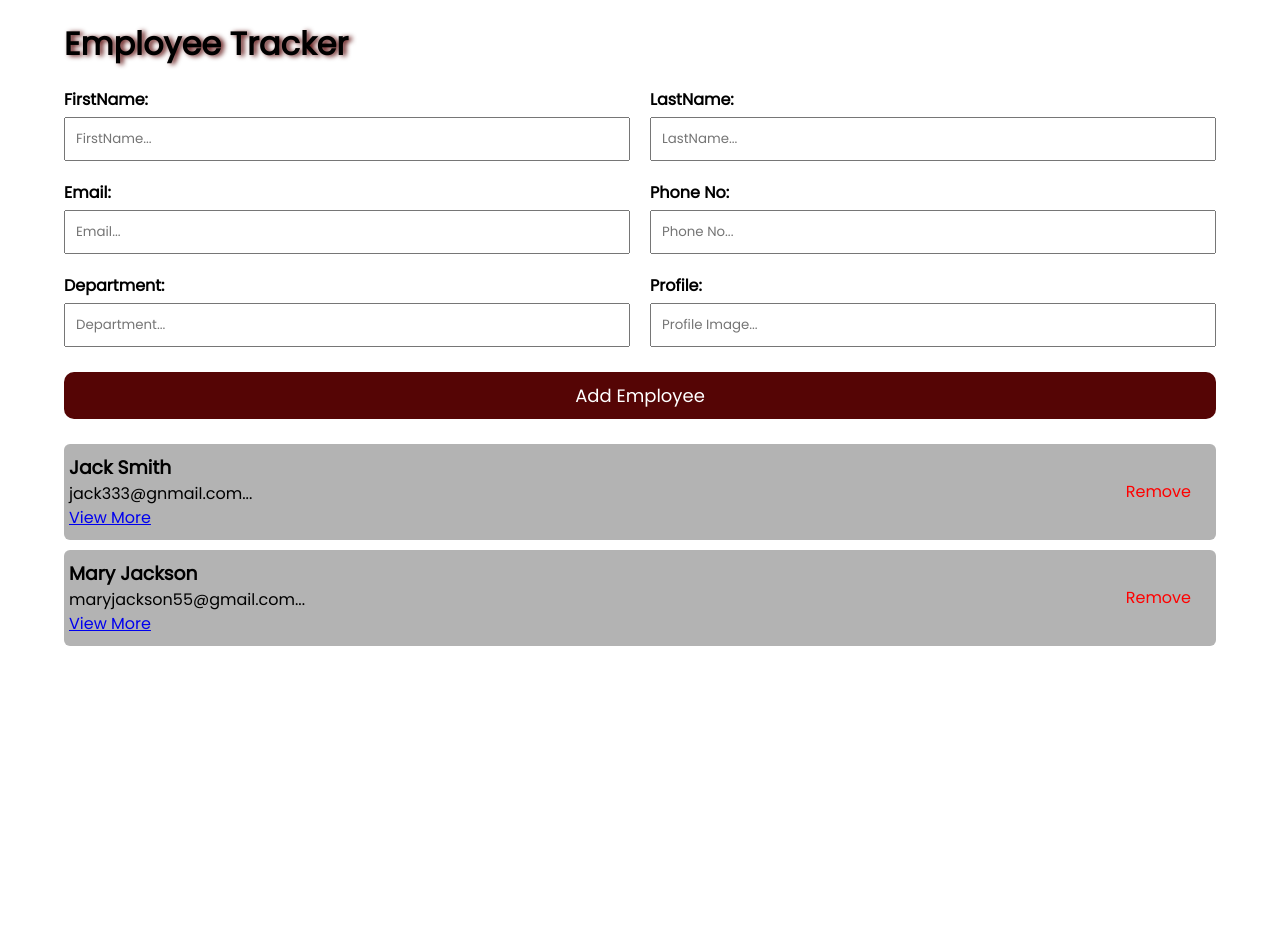
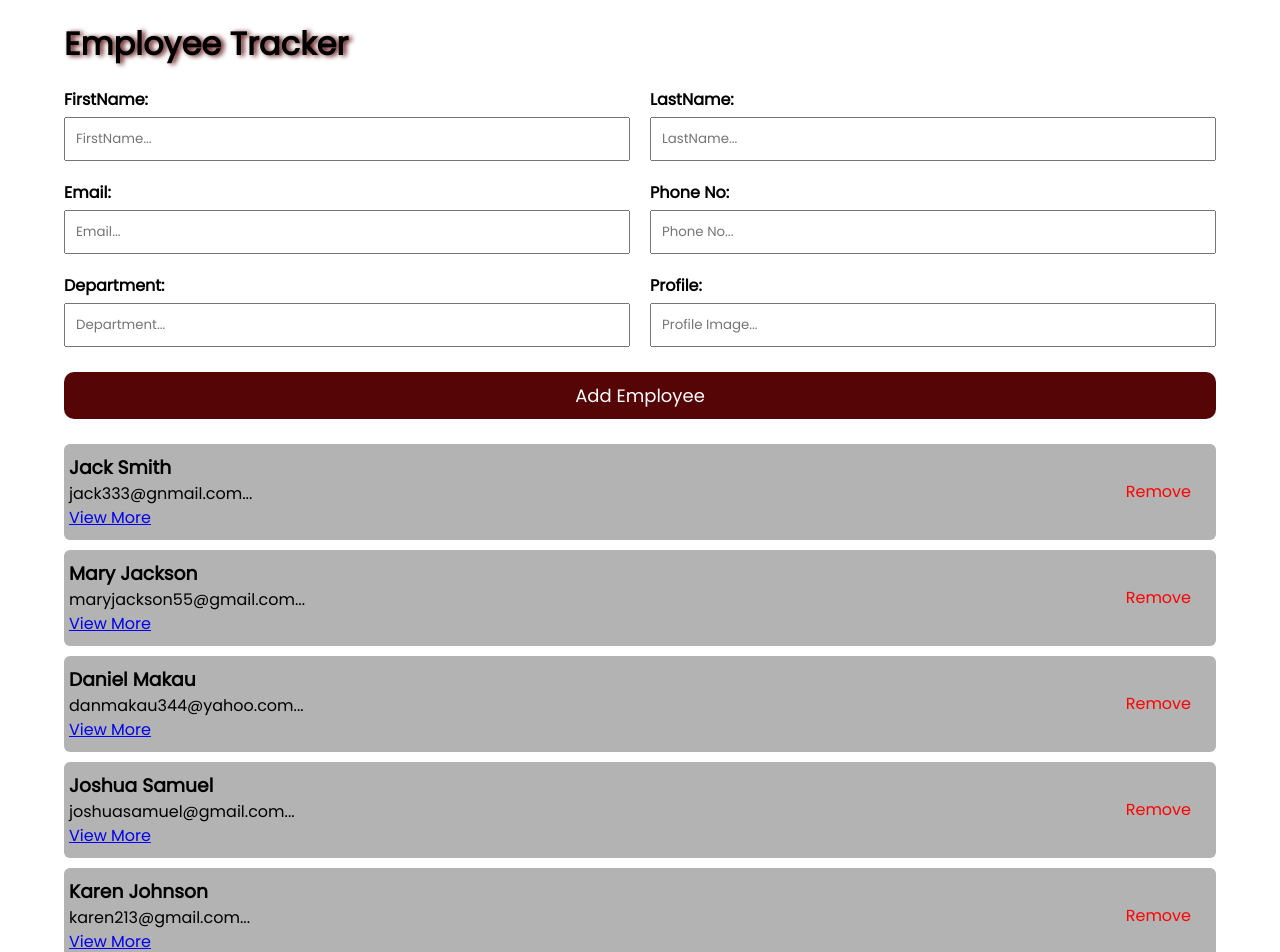
Before and after one commit to Jacobkyalo/json-server, a React (Create React App) app: page / in a window 1280 px wide. Shown: the top 952 px of the page. Before the commit the page ends 820 px from the top, so only its background shows below. Built offline with nearby package versions, Linux system fonts and the light colour scheme; data requests are answered from the project's data file.

Commit message:
woorked more on database and components update

```diff
--- a/db.json
+++ b/db.json
@@ -17,6 +17,33 @@
       "department": "",
       "profile": "https://randomuser.me/api/portraits/women/37.jpg",
       "id": 2
+    },
+    {
+      "firstName": "Daniel",
+      "lastName": "Makau",
+      "email": "danmakau344@yahoo.com",
+      "phone": "0758454846",
+      "department": "Commerce",
+      "profile": "https://randomuser.me/api/portraits/men/20.jpg",
+      "id": 3
+    },
+    {
+      "firstName": "Joshua",
+      "lastName": "Samuel",
+      "email": "joshuasamuel@gmail.com",
+      "phone": "0734645742",
+      "department": "Statistics",
+      "profile": "https://randomuser.me/api/portraits/men/24.jpg",
+      "id": 4
+    },
+    {
+      "firstName": "Karen",
+      "lastName": "Johnson",
+      "email": "karen213@gmail.com",
+      "phone": "0723456784",
+      "department": "Coding",
+      "profile": "https://randomuser.me/api/portraits/women/20.jpg",
+      "id": 5
     }
   ]
 }
--- a/src/components/AddForm.js
+++ b/src/components/AddForm.js
@@ -12,11 +12,11 @@ const AddForm = ({ addEmployee }) => {
   const handleFormSubmit = (event) => {
     event.preventDefault();
     if (
-      !firstName &&
-      !lastName &&
-      !email &&
-      !phone &&
-      !department &&
+      !firstName ||
+      !lastName ||
+      !email ||
+      !phone ||
+      !department ||
       !profile
     ) {
       setError(true);
```
